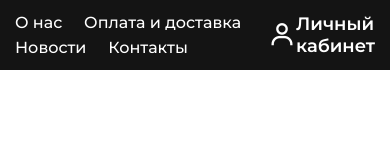
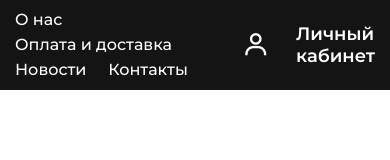
Before and after one commit to alexdubovtsev/Watch-Shop, a website with bundled scripts: page src/index.html in a window 390 px wide. Built offline with nearby package versions, Linux system fonts and the light colour scheme; files whose address does not match are found by name.

Commit message:
Fix Adaptive breakpoints

```diff
--- a/gulp/version.json
+++ b/gulp/version.json
@@ -1,3 +1,3 @@
 {
-    "main": "20220812221342"
+    "main": "20220814121006"
 }
--- a/src/scss/base/_functions.scss
+++ b/src/scss/base/_functions.scss
@@ -6,15 +6,34 @@
 	@return $result;
 }
 
+// //to REM
+// @function rem($px) {
+// 	$result: math.div($px, 16) + rem;
+// 	@return $result;
+// }
+
+// //to EM
+// @function em($px, $baseFontSize) {
+// 	// $result: math.div($px, $fontSize) + em;
+// 	$result: math.div($px, $baseFontSize) + em;
+// 	@return $result;
+// }
+
 //to REM
 @function rem($px) {
-	$result: math.div($px, 16) + rem;
-	@return $result;
+	@if unit($px) == rem {
+		@return $px;
+	}
+	@return math.div($px, 16) * 1rem;
 }
 
 //to EM
-@function em($px) {
-	// $result: math.div($px, $fontSize) + em;
-	$result: math.div($px, $fontSize) + em;
-	@return $result;
+@function em($px, $baseFontSize) {
+	@if unitless($px) {
+		$px: $px * 1px;
+	}
+	@if unitless($baseFontSize) {
+		$baseFontSize: $baseFontSize * 1px;
+	}
+	@return math.div($px, $baseFontSize) * 1em;
 }
--- a/src/scss/header.scss
+++ b/src/scss/header.scss
@@ -35,7 +35,7 @@
         font-weight: 600;
         &::before {
             font-size: rem(28);
-            margin-right: em(15);
+            margin-right: em(15, 16);
         }
     }
 }
--- a/src/scss/style.scss
+++ b/src/scss/style.scss
@@ -25,10 +25,15 @@ $maxWidth: 1920;
 $maxWidthContainer: calc(1170 + 30);
 
 // Break-points
-$pc: em($maxWidthContainer);
-$tablet: em(991.98);
-$mobile: em(767.98);
-$mobileSmall: em(479.98);
+// $pc: em($maxWidthContainer, $fontSize);
+// $tablet: em(991.98, $fontSize);
+// $mobile: em(767.98, $fontSize);
+// $mobileSmall: em(479.98, $fontSize);
+
+$pc: $maxWidthContainer;
+$tablet: 991.98;
+$mobile: 767.98;
+$mobileSmall: 479.98;
 
 
 // todo *Nullstyle, Common parameters*
@@ -60,9 +65,9 @@ body {
     max-width: rem($maxWidthContainer);
 	margin: 0 auto;
 	padding: 0 15px;
-    @media (max-width: $pc) {max-width: rem(970);}
-    @media (max-width: $tablet) {max-width: rem(750);}
-    @media (max-width: $mobile) {max-width: none;}
+    @media (max-width: #{$pc + px}) {max-width: rem(970);}
+    @media (max-width: #{$tablet + px}) {max-width: rem(750);}
+    @media (max-width: #{$mobile + px}) {max-width: none;}
 }
 
 @import "header";
```
Also changed, not shown: dist/css/style.css, dist/css/style.min.css, 1 other file.
